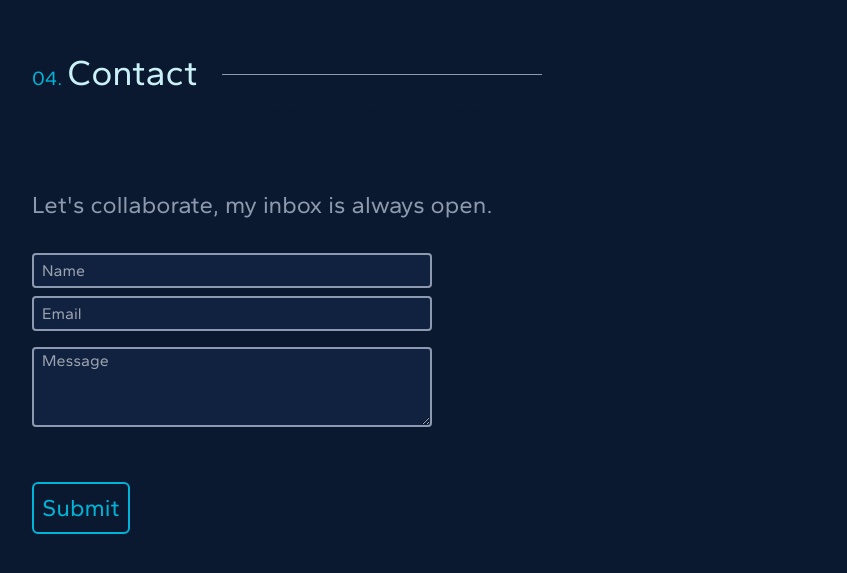
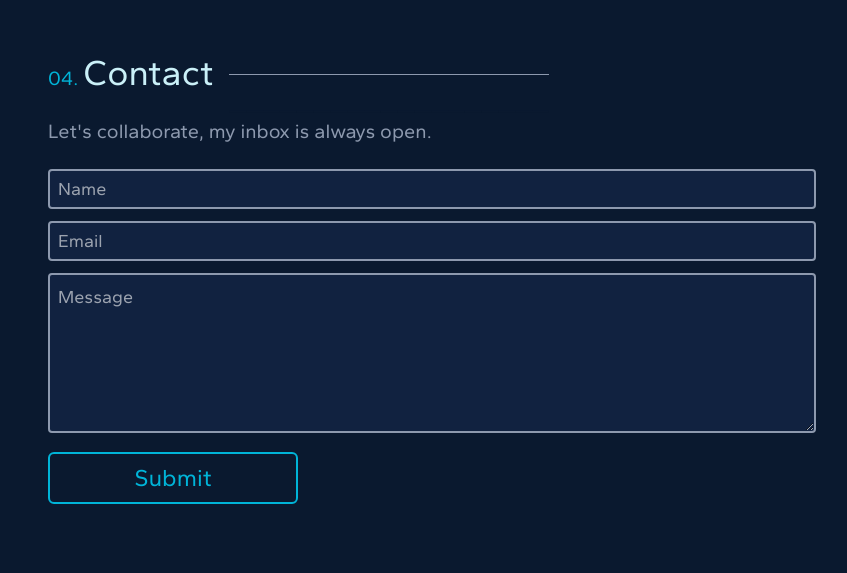
Before and after one commit to maxh1231/portfolio, a React (Vite) app: page / in a window 1280 px wide. Shown: the part 4725-5298 px from the top of the page, without its empty margins (208-1055 px from the left). Built offline with nearby package versions, Linux system fonts and the light colour scheme.

Commit message:
contact section style cleanup

```diff
--- a/src/pages/Contact.jsx
+++ b/src/pages/Contact.jsx
@@ -1,79 +1,106 @@
-import { useRef, useState } from 'react';
+import { useRef, useState, useEffect } from 'react';
 import emailjs from '@emailjs/browser';
 import { useForm } from 'react-hook-form';
 
 const Contact = () => {
     const [view, setView] = useState(false);
-    const { register, handleSubmit, watch, formState: { errors } } = useForm();
+    const {
+        register,
+        handleSubmit,
+        watch,
+        formState: { isValid, errors },
+    } = useForm({
+        mode: 'onChange',
+    });
+    const form = useRef();
+    const name = watch();
+    useEffect(() => {
+        console.log(errors);
+        console.log(isValid);
+    }, [name]);
 
-    const form = useRef();
-
-    const sendEmail = (e) => {
-
-        emailjs.sendForm('service_zirnhu8', 'template_z5s2y9b', form.current, 'user_MiPMA7RruofT1yJEswkdw')
-            .then((result) => {
-                console.log(result.text);
-            }, (error) => {
-                console.log(error.text)
-            });
+    const sendEmail = () => {
+        // emailjs
+        //     .sendForm(
+        //         'service_zirnhu8',
+        //         'template_z5s2y9b',
+        //         form.current,
+        //         'user_MiPMA7RruofT1yJEswkdw'
+        //     )
+        //     .then(
+        //         (result) => {
+        //             console.log(result.text);
+        //         },
+        //         (error) => {
+        //             console.log(error.text);
+        //         }
+        //     );
 
         setView(true);
     };
 
-    if (view) {
     return (
-            <div className="flex flex-col justify-center items-center h-screen text-4xl text-grey">
+        <section id='contact' className='mt-72 px-4 mx-auto max-w-[800px]'>
+            {view ? (
+                <div className='text-3xl md:text-4xl text-center text-blue-white'>
                     <h3>Thank you! I will be in contact.</h3>
                 </div>
-        )
-    }
-
-    return (
-        <section id="contact" className="mt-72 w-[200px] sm:w-[400px] md:w-[600px] lg:w-[800px] mx-auto pb-36 z-[100]">
-            <div className="hidden sm:inline text-2xl md:text-4xl text-left mb-12">
-                <h3 className='text-blue-white'><span className="text-lg md:text-xl text-light-blue">04. </span>Contact <span className="relative hidden sm:inline top-6 left-4 text-dark-blue border-t border-grey">___________________</span></h3>
-            </div>
-
-            <div className="inline sm:hidden text-2xl md:text-4xl text-center mb-12">
-                <h3 className='text-blue-white'><span className="text-lg md:text-xl text-light-blue">03. </span>Contact <span className="relative hidden sm:inline top-6 left-4 text-dark-blue border-t border-grey">___________________</span></h3>
-            </div>
-            <div className='mt-24'>
-                <p className="text-2xl text-grey">Let's collaborate, my inbox is always open.</p>
-            </div>
-            <div>
-                <form ref={form} onSubmit={handleSubmit(sendEmail)} className='flex flex-col'>
-                    <div className='mt-8'>
+            ) : (
+                <>
+                    <h3 className='text-3xl md:text-4xl text-left text-blue-white'>
+                        <span className='text-lg md:text-xl text-light-blue'>
+                            04.{' '}
+                        </span>
+                        Contact
+                        <span className='relative hidden sm:inline top-6 left-4 text-dark-blue border-t border-grey'>
+                            ___________________
+                        </span>
+                    </h3>
+                    <p className='text-xl text-grey my-6'>
+                        Let's collaborate, my inbox is always open.
+                    </p>
+                    <form
+                        ref={form}
+                        onSubmit={handleSubmit(sendEmail)}
+                        className='flex flex-col '
+                    >
+                        <div className=''>
                             <input
                                 {...register('from_name', { required: true })}
-                            type="text"
+                                type='text'
                                 placeholder='Name'
-                            className='sm:w-1/2 pl-2 h-[35px] text-grey bg-light-grey outline-none border-2 border-grey rounded'>
-                        </input>
-                        {errors.from_name && <span className="block text-grey">This field is required.</span>}
+                                className={`h-[40px] p-2 text-blue-white text-lg bg-light-grey outline-none border-2 ${errors.from_name ? 'border-rose-800' : 'border-grey'} rounded w-full`}
+                            ></input>
                         </div>
-                    <div className='mt-2'>
+                        <div className='my-3'>
                             <input
-                            {...register('from_email', { required: true, pattern: /\S+@\S+\.\S+/ })}
-                            type='email'
+                                {...register('from_email', {
+                                    required: true,
+                                    pattern: /\S+@\S+\.\S+/,
+                                })}
+                                type='text'
                                 placeholder='Email'
-                            className='sm:w-1/2 pl-2 h-[35px] text-grey bg-light-grey outline-none border-2 border-grey rounded'>
-                        </input>
-                        {errors.from_email && <span className="block text-grey">Must be a valid email address.</span>}
+                                className={`h-[40px] p-2 text-blue-white text-lg bg-light-grey outline-none border-2 border-grey rounded ${errors.from_email ? 'border-rose-800' : 'border-grey'} w-full`}
+                            ></input>
                         </div>
-                    <div className='mt-4'>
+                        <div className='mb-3'>
                             <textarea
                                 {...register('message', { required: true })}
                                 placeholder='Message'
-                            className='sm:w-1/2 h-[80px] pl-2 text-grey bg-light-grey outline-none border-2 border-grey rounded'></textarea>
-                        {errors.message && <span className="block text-grey">Please provide a message.</span>}
+                                className={`h-[160px] p-2 text-blue-white text-lg bg-light-grey outline-none border-2 border-grey rounded ${errors.message ? 'border-rose-800' : 'border-grey'} w-full`}
+                            ></textarea>
                         </div>
-                    <div>
-                        <input type="submit" value="Submit" className="my-12 text-2xl px-2 py-2 text-light-blue border-2 border-light-blue rounded-md hover:text-light-blue hover:bg-light-grey hover:cursor-pointer"></input>
-                    </div>
+                        <button
+                            type='submit'
+                            className='max-w-[250px] text-xl midsm:text-2xl px-8 py-2 text-light-blue border-2 border-light-blue rounded-md hover:bg-light-grey hover:cursor-pointer'
+                        >
+                            Submit
+                        </button>
                     </form>
-            </div>
+                </>
+            )}
         </section>
-    )
-}
+    );
+};
 
 export default Contact;
```
Lines whose indentation alone changed are shown as unchanged.
